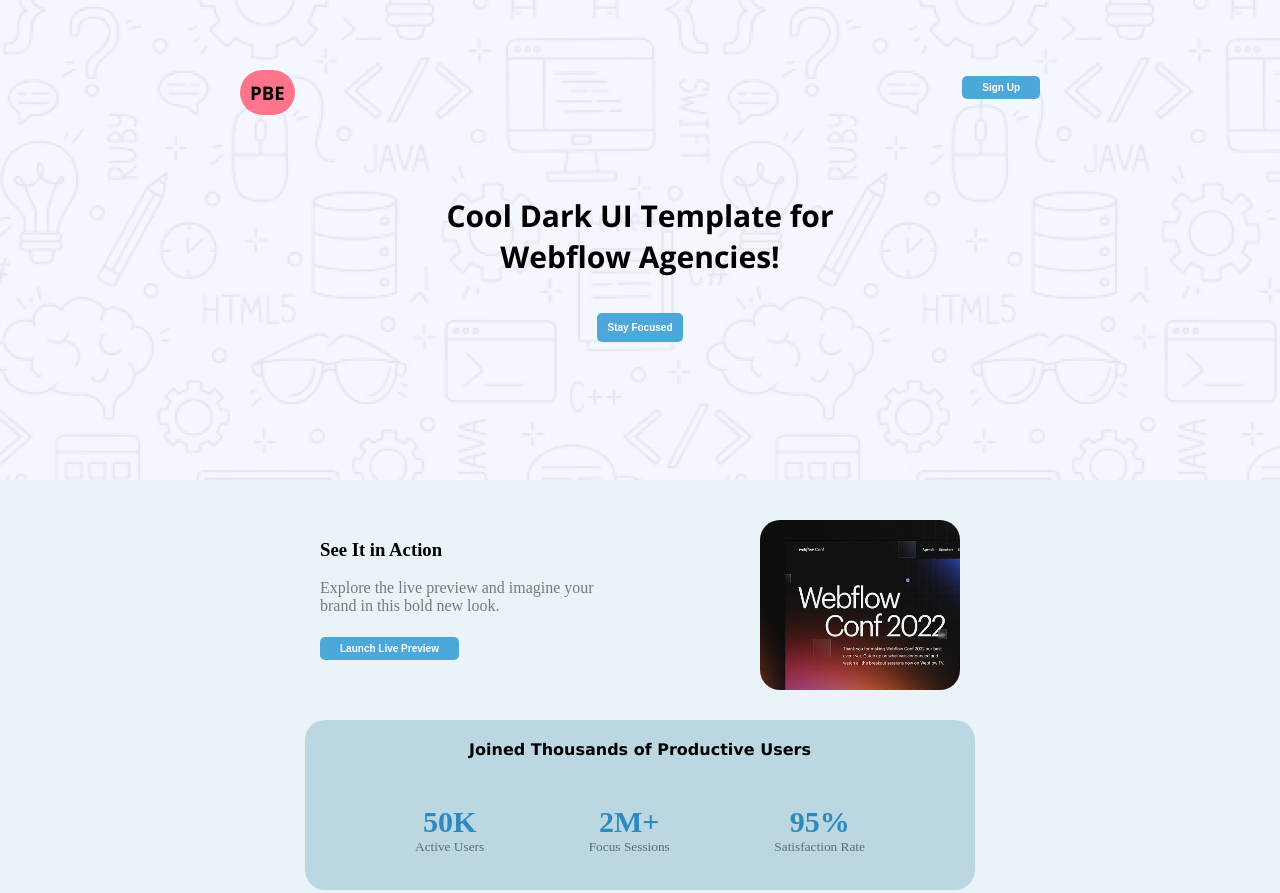
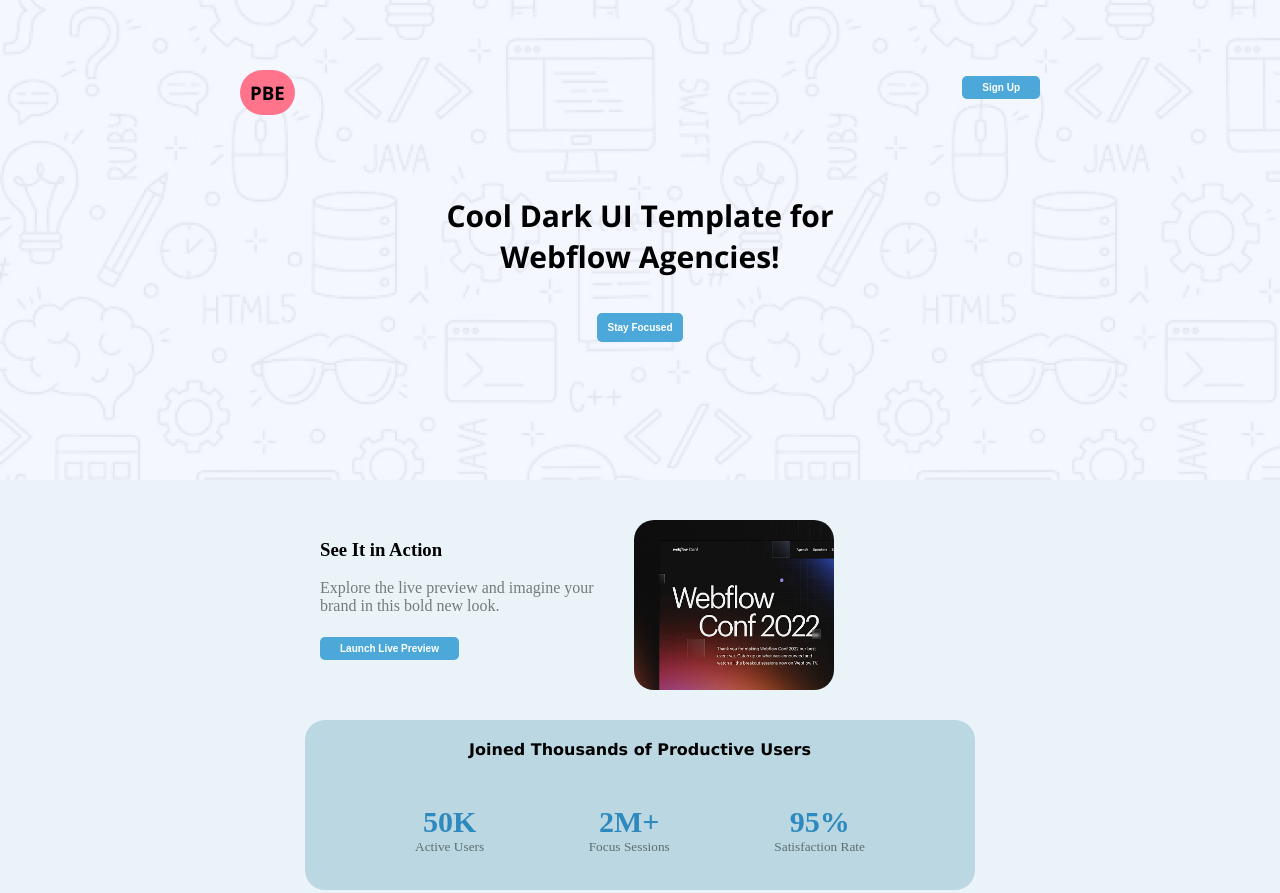
Before and after one commit to azizulnwu/Frist-Project-Dev, a plain HTML site: page index.html in a window 1280 px wide. Shown: the top 893 px of the page. Drawn offline with nearby package versions, Linux system fonts and the light colour scheme.

Commit message:
div width addjust

```diff
--- a/style.css
+++ b/style.css
@@ -67,7 +67,8 @@ main{
 }
 .main-section-one{
   display: flex;
-  justify-content:space-between;
+  /* justify-content:space-between; */
+  gap: 40px;
   margin: 30px 310px;
 }
 .main-section-one img{
```
